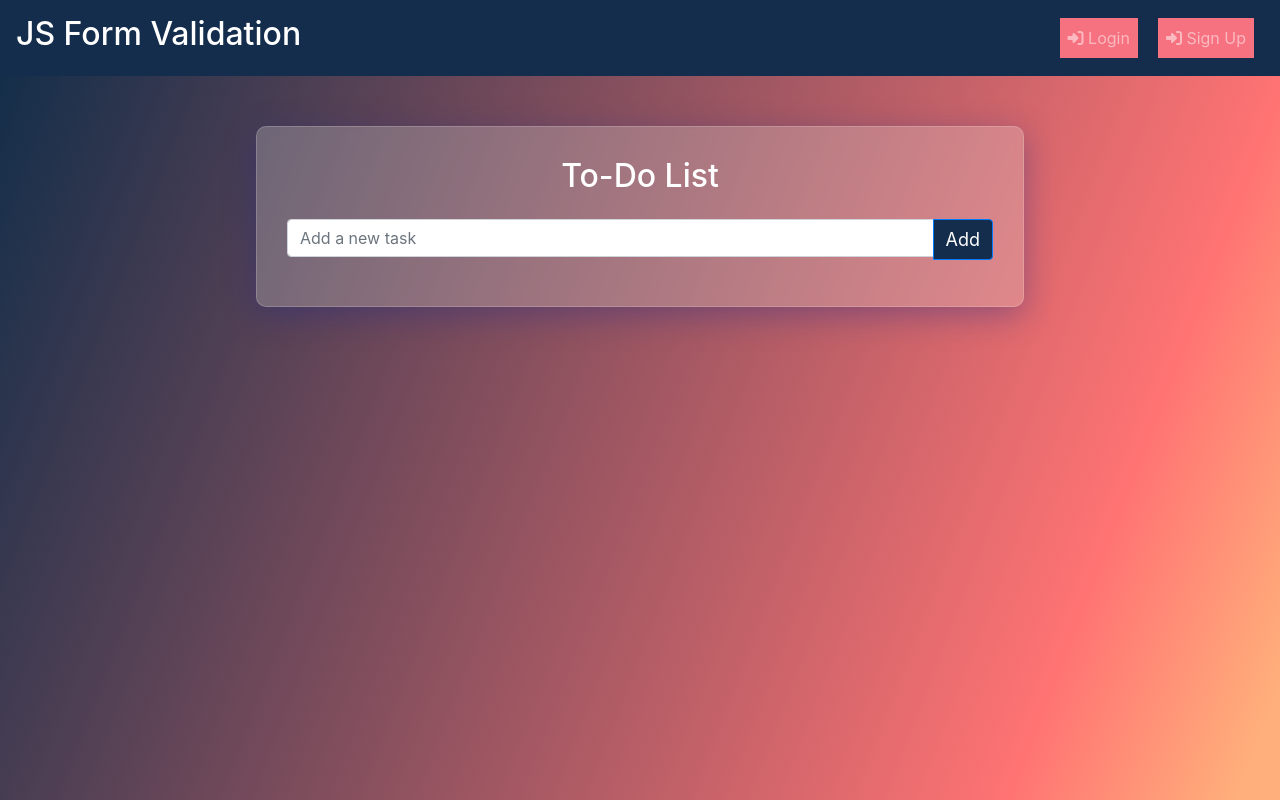
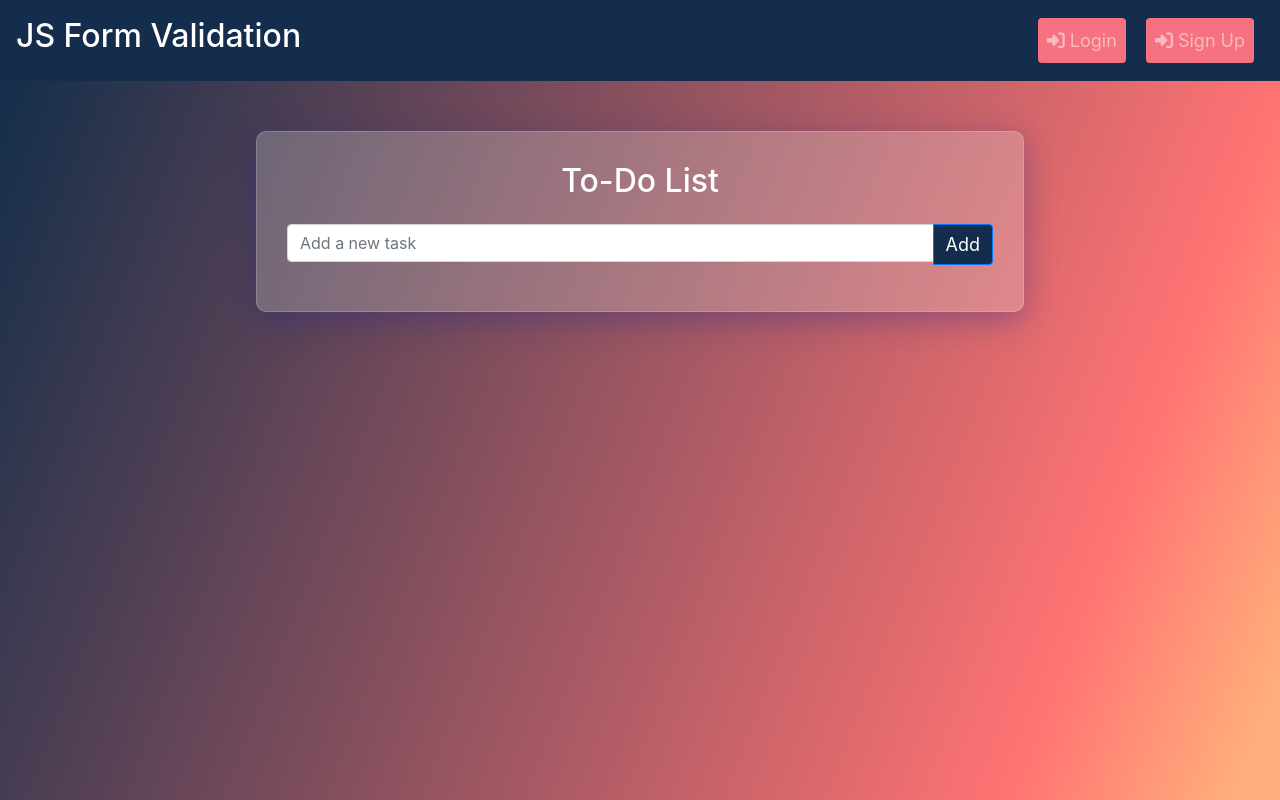
Before and after one commit to swathiselvam1999/JAVASCRIPT-Git, a plain HTML site: page todo.html in a window 1280 px wide. Drawn offline with nearby package versions, Linux system fonts and the light colour scheme.

Commit message:
Update todo.html

```diff
--- a/todo.html
+++ b/todo.html
@@ -22,10 +22,10 @@
     <div class="collapse navbar-collapse justify-content-end" id="navbarNav">
       <ul class="navbar-nav">
         <li class="nav-item">
-          <a class="nav-link" href="login.html"><i class="fa-solid fa-right-to-bracket"></i> Login</a>
+          <a class="nav-link btn" href="login.html"><i class="fa-solid fa-right-to-bracket"></i> Login</a>
         </li>
         <li class="nav-item">
-          <a class="nav-link" href="index.html"><i class="fa-solid fa-right-to-bracket"></i> Sign Up</a>
+          <a class="nav-link btn" href="index.html"><i class="fa-solid fa-right-to-bracket"></i> Sign Up</a>
         </li>
       </ul>
     </div>
```
